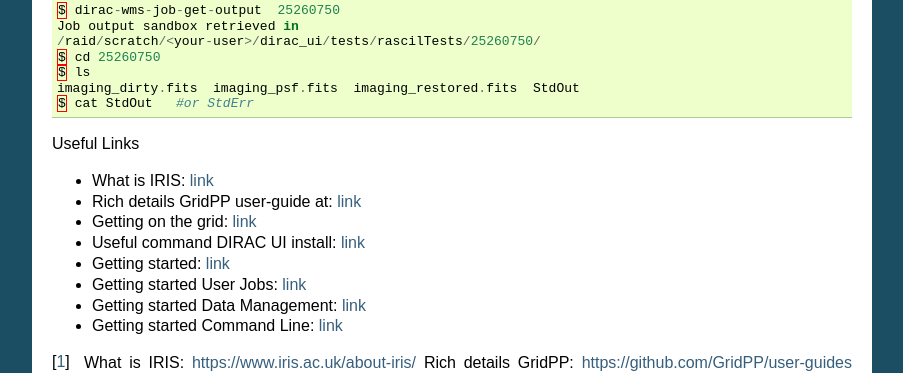
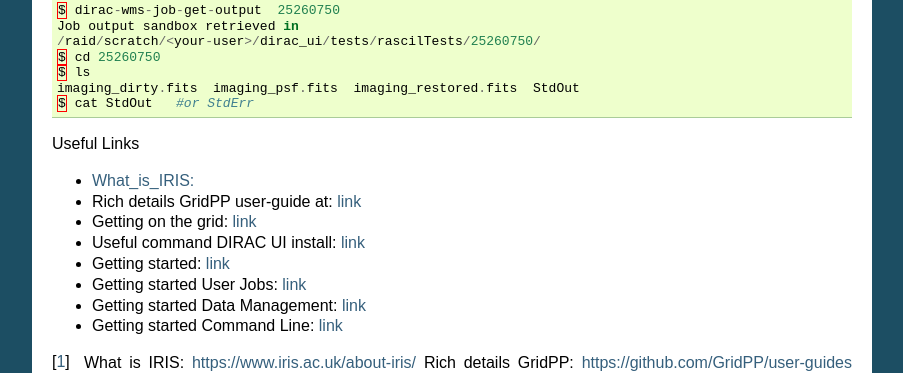
Before and after one commit to cimpan91/Docs, a Sphinx documentation site: the page built from Docs/DIRAC_UI.rst, in a window 1280 px wide and 900 px high, scrolled down 4234 px. Shown: the part 88-461 px from the top of the window, without its empty margins (198-1101 px from the left). Built offline with Sphinx 7.4.7, drawn with Linux system fonts in a browser that asks for light colours.

Commit message:
Update DIRAC_UI.rst

```diff
--- a/Docs/DIRAC_UI.rst
+++ b/Docs/DIRAC_UI.rst
@@ -277,7 +277,7 @@
 
 Useful Links
 
--  What is IRIS: `link <https://www.iris.ac.uk/about-iris/>`__
+-   `What_is_IRIS: <https://www.iris.ac.uk/about-iris/>`__
 
 -  Rich details GridPP user-guide at:
    `link <https://github.com/GridPP/user-guides>`__
```
